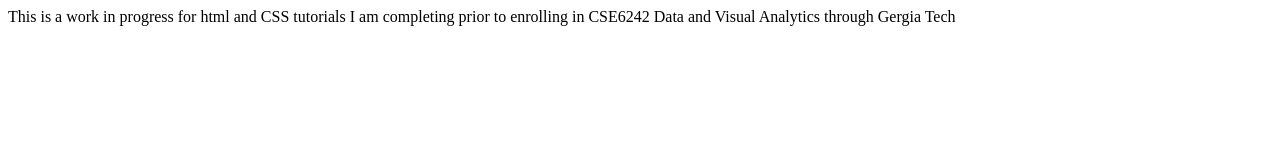
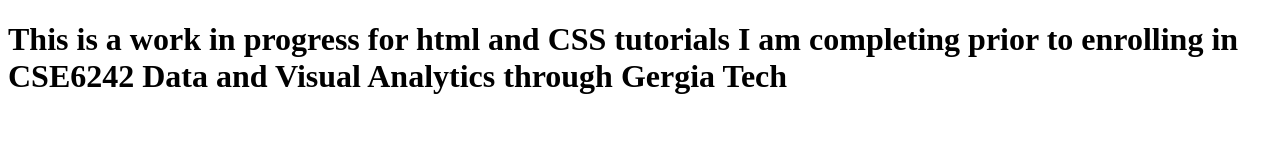
Before and after one commit to gbandy/html_class, a plain HTML site: page index.html in a window 1280 px wide. Drawn offline with Linux system fonts and the light colour scheme.

Commit message:
Update index.html

```diff
--- a/index.html
+++ b/index.html
@@ -3,5 +3,7 @@
 <head>
   <title> Hello World</title>
   </head>
-  <body>This is a work in progress for html and CSS tutorials I am completing prior to enrolling in CSE6242 Data and Visual Analytics through Gergia Tech</body>
+  <body>
+    <h1>This is a work in progress for html and CSS tutorials I am completing prior to enrolling in CSE6242 Data and Visual Analytics through Gergia Tech</h1>
+      </body>
   </html>
```
